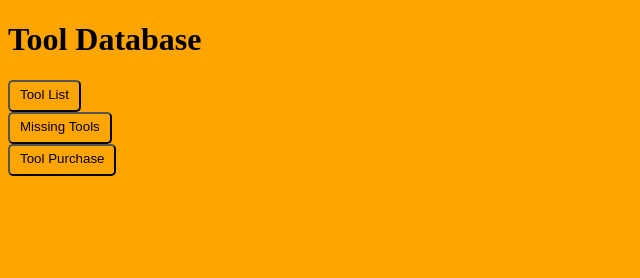
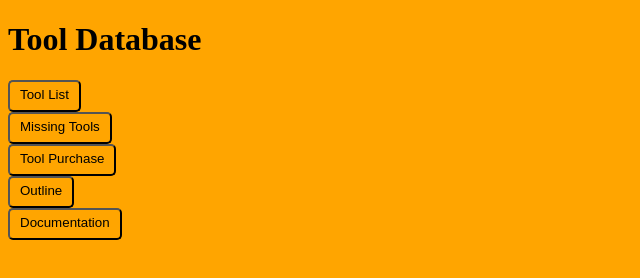
Before and after one commit to MikePreslar/ToolDatabase, a plain HTML site: page index.html in a window 1280 px wide. Shown: the whole page, without its empty margins (0-640 px from the left). Drawn offline with Linux system fonts and the light colour scheme.

Commit message:
Unknown Changes, forgot to comment when made

```diff
--- a/index.html
+++ b/index.html
@@ -5,9 +5,15 @@
 <link href="mystyle.css" rel="stylesheet" type="text/css">
 </head>
 <body>
-    <h1>Tool Database</h1>
-    <a href="ToolList.html"><button>Tool List</button></a><br>
-    <a href="MissingTools.html"><button>Missing Tools</button></a><br>
-    <a href="ToolPurchase.html"><button>Tool Purchase</button></a>
+    <div >
+     <h1>Tool Database</h1>
+     <a href="ToolList.html"><button>Tool List</button></a><br>
+     <a href="MissingTools.html"><button>Missing Tools</button></a><br>
+     <a href="ToolPurchase.html"><button>Tool Purchase</button></a>
+    </div>
+    <div>
+    <a href="outline.html"><button>Outline</Button></a><br>
+    <a href="Documentation.html"><button>Documentation</button></a>
+    </div>
 </body>
 </html>
--- a/mystyle.css
+++ b/mystyle.css
@@ -11,7 +11,7 @@ body {
 */
     button {
       border-radius: 5px;
-      color: balck;
+      color: black;
       background-color: orange;
       padding: 5px 10px 8px 10px;
     }
@@ -25,3 +25,4 @@ body {
 
     }
   }
+  div
```
